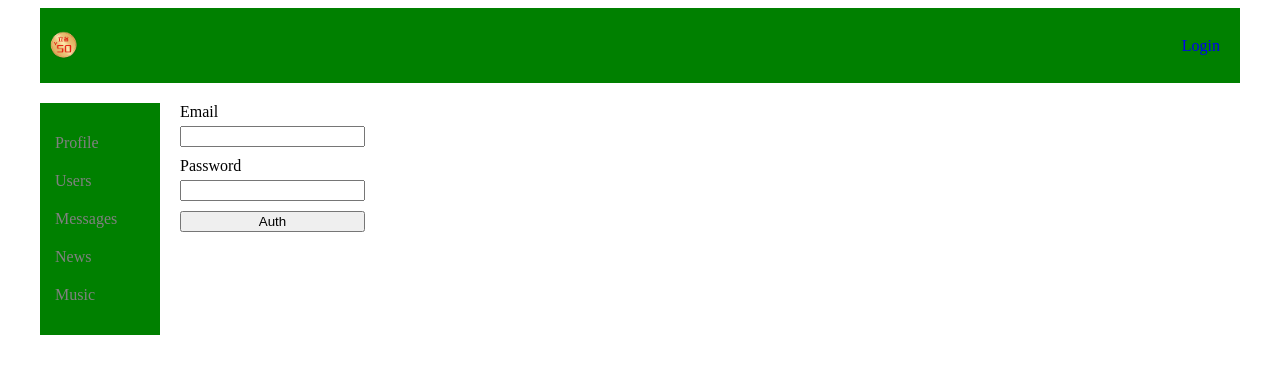
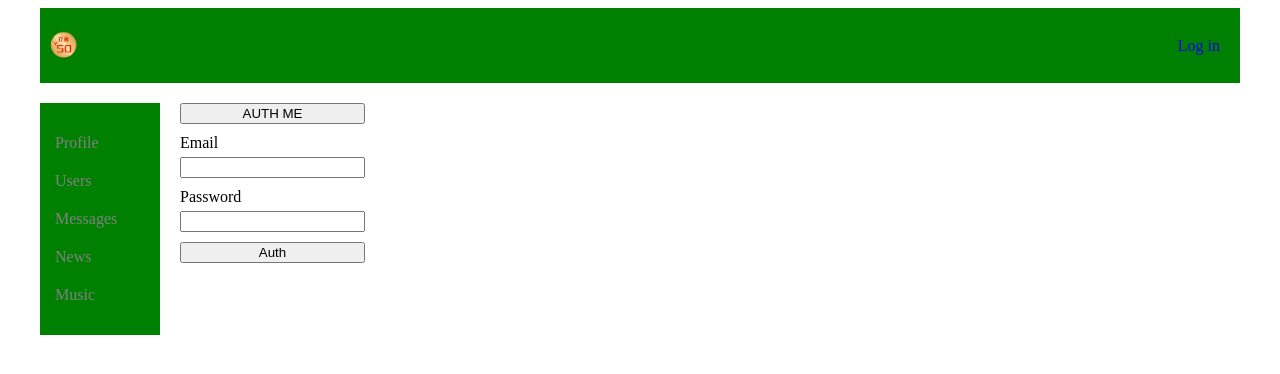
Before and after one commit to AlessxR/social-networs-react, a React (Vite) app: page /login in a window 1280 px wide. Shown: the top 374 px of the page. Built offline with nearby package versions, Linux system fonts and the light colour scheme; the HTML template or start-up script is replaced by a standard one.

Commit message:
Доделал адекватную авторизацию по email & password + отображение профиля по ID + корректный вывод ID в URL

```diff
--- a/src/App.jsx
+++ b/src/App.jsx
@@ -8,32 +8,39 @@ import ErrorMessage from "./components/ErrorMessage/ErrorMessage.jsx";
 import Login from "./components/Login/Login.jsx";
 import Dialogs from "./components/Dialogs/Dialogs.jsx";
 
-import {Provider} from "react-redux";
+import {Provider, useSelector} from "react-redux";
 
 import store from "./store";
 import Users from "./components/Users/Users.jsx";
+
+const AppRoutes = () => {
+    const isAuth = useSelector(state => state.auth.isAuth);
+
+    const authUserId = useSelector(state => state.auth.id);
 
     const router = createBrowserRouter([
         {
             path: "/",
             element: <Layout/>,
             children: [
-            {path: "/profile", element: <Navigate to="/profile/2" replace/>},
-            {path: "/profile/:userId", element: <Profile/>},
-            {path: "/login", element: <Login/>},
-            {path: "/dialogs", element: <Dialogs/>},
-            {path: "/users", element: <Users/>},
-            {path: "*", element: <ErrorMessage/>}
+                { path: "/profile", element: isAuth ? <Navigate to={`/profile/${authUserId}`} /> : <Navigate to="/login" /> },
+                { path: "/profile/:userId", element: <Profile/> },
+                { path: "/login", element: <Login/> },
+                { path: "/dialogs", element: <Dialogs/> },
+                { path: "/users", element: <Users/> },
+                { path: "*", element: <ErrorMessage/> }
             ]
         }
     ]);
+
+    return <RouterProvider router={router} />;
+};
 
 const App = () => {
     return (
         <Provider store={store}>
             <div className="app">
-                <RouterProvider router={router}>
-                </RouterProvider>
+                <AppRoutes />
             </div>
         </Provider>
     );
--- a/src/components/Header/Header.jsx
+++ b/src/components/Header/Header.jsx
@@ -1,6 +1,14 @@
 import './Header.css';
+import {useSelector} from "react-redux";
 
 const Header = () => {
+
+    const login = useSelector(state => state.auth.login);
+
+    const isAuth = useSelector(state => state.auth.isAuth);
+
+    console.log(login);
+
     return (
         <header className="header">
             <div className="header__logo">
@@ -10,7 +18,7 @@ const Header = () => {
             </div>
 
             <div className="header__login">
-                <a href={"/login"} className="header__login-btn">Login</a>
+                <a href={"/login"} className="header__login-btn">{isAuth ? login : "Log in"}</a>
             </div>
         </header>
     );
--- a/src/components/Login/Login.jsx
+++ b/src/components/Login/Login.jsx
@@ -4,23 +4,31 @@ import {fetchAuthLogin, fetchLoginWithData} from "./loginSlice.js";
 
 import './Login.css';
 
+import {useState} from "react";
+
 const Login = () => {
 
     const dispatch = useDispatch();
 
+    const [email, setEmail] = useState("");
+    const [password, setPassword] = useState("");
+
+
+
     return (
         <form className="login" onSubmit={(e) => e.preventDefault()}>
+            <button onClick={() => dispatch(fetchAuthLogin())}>AUTH ME</button>
 
             <div className="login__email">
                 <label>Email</label>
-                <input id="email" type="email" />
+                <input id="email" type="email" value={email} onChange={(e) => setEmail(e.target.value)} />
             </div>
 
             <div className="login__password">
                 <label>Password</label>
-                <input type="password" id="password" />
+                <input type="password" id="password" value={password} onChange={(e) => setPassword(e.target.value)} />
             </div>
-            <button onClick={() => dispatch(fetchLoginWithData())}>Auth</button>
+            <button onClick={() => dispatch(fetchLoginWithData({email, password}))}>Auth</button>
         </form>
     );
 }
--- a/src/components/Login/loginSlice.js
+++ b/src/components/Login/loginSlice.js
@@ -8,16 +8,16 @@ const initialState = {
     login: null,
     loading: false,
     error: null,
-
+    isAuth: false,
 }
 
 export const fetchAuthLogin = createAsyncThunk("users/fetchAuthLogin", async (_, {rejectWithValue}) => {
     try {
         const response = await fetch(
-            "https://social-network.samuraijs.com/api/1.0/auth/me",
+            "/api/1.0/auth/me",
             {
+                credentials: "include",
                 method: "GET",
-                mode: "no-cors",
                 headers: {
                     "Authorization": "Bearer ed2f0847-99c0-40b5-a093-840533226042",
                     "API-KEY": "94313c17-18b2-495e-8185-1e9cf7de7ac7"
@@ -29,26 +29,27 @@ export const fetchAuthLogin = createAsyncThunk("users/fetchAuthLogin", async (_,
             return rejectWithValue(response.statusText);
         }
 
-        const data = await response.json();
-
-        return data;
+        return await response.json();
     } catch (error) {
         return rejectWithValue(error.message);
     }
 });
 
-export const fetchLoginWithData = createAsyncThunk("users/fetchLoginWithData", async (_, {rejectWithValue}) => {
+export const fetchLoginWithData = createAsyncThunk("users/fetchLoginWithData", async ({email, password}, {rejectWithValue}) => {
     try {
-        const response = await fetch("https://social-network.samuraijs.com/api/1.0/auth/login", {
+
+        const response = await fetch("/api/1.0/auth/login", {
             method: "POST",
-
+            credentials: "include",
+            headers: {
+                "Content-Type": "application/json",
+            },
+            body: JSON.stringify({email, password})
         });
 
         if (!response.ok) {
             return rejectWithValue(response.statusText);
         }
-
-        console.log(response.json());
 
         return response.json();
     } catch (error) {
@@ -75,6 +76,8 @@ const loginSlice = createSlice({
             state.email = action.payload.data.email;
             state.login = action.payload.data.login;
 
+            state.isAuth = true;
+
             state.error = null;
         });
 
@@ -94,6 +97,7 @@ const loginSlice = createSlice({
 
             state.email = action.payload;
             state.password = action.payload;
+            state.isAuth = true;
 
             state.error = null;
         });
--- a/src/components/Profile/Profile.jsx
+++ b/src/components/Profile/Profile.jsx
@@ -6,7 +6,7 @@ import {useDispatch, useSelector} from "react-redux";
 import {fetchProfile, onAddPost} from "./profileSlice.js";
 import {useEffect, useState} from "react";
 
-import {useParams} from "react-router-dom";
+import {useNavigate, useNavigation, useParams} from "react-router-dom";
 
 const Profile = () => {
 
@@ -14,7 +14,12 @@ const Profile = () => {
 
     const dispatch = useDispatch();
 
-    const {userId} = useParams();
+    const authUserId = useSelector(state => state.auth.id);
+
+
+    const { userId } = useParams(); // берём id из URL
+    const idToFetch = userId || authUserId; // если нет id в URL, берём свой
+
 
     const posts = useSelector(state => state.profile.posts);
 
@@ -24,9 +29,10 @@ const Profile = () => {
     console.log(profile);
 
     useEffect(() => {
-        const id = userId || 2;
-        dispatch(fetchProfile(id));
-    }, [dispatch, userId]);
+        if (idToFetch) {
+            dispatch(fetchProfile(idToFetch));
+        }
+    }, [dispatch, idToFetch]);
 
     const handleAdd = () => {
         dispatch(onAddPost(text));
--- a/src/components/Profile/profileSlice.js
+++ b/src/components/Profile/profileSlice.js
@@ -1,4 +1,5 @@
 import {createAsyncThunk, createSlice} from "@reduxjs/toolkit";
+import {useSelector} from "react-redux";
 
 const initialState = {
     posts: [],
@@ -9,9 +10,12 @@ const initialState = {
     profile: null,
 }
 
-export const fetchProfile = createAsyncThunk("profile/fetchProfile", async (profileId = 2, {rejectWithValue}) => {
+
+export const fetchProfile = createAsyncThunk("profile/fetchProfile", async (userId, {rejectWithValue}) => {
+
     try {
-        const response = await fetch(`/api/profile/${profileId}`);
+
+        const response = await fetch(`/api/1.0/profile/${userId}`);
 
         if (!response.ok) {
             return rejectWithValue({error: response.statusText});
--- a/vite.config.js
+++ b/vite.config.js
@@ -6,10 +6,10 @@ export default defineConfig({
     plugins: [react()],
     server: {
         proxy: {
-            '/api': {
-                target: 'https://social-network.samuraijs.com/api/1.0',
+            "/api": {
+                target: "https://social-network.samuraijs.com",
                 changeOrigin: true,
-                rewrite: (path) => path.replace(/^\/api/, ''),
+                secure: false,
             },
         },
     },
```
Lines whose indentation alone changed are shown as unchanged.
